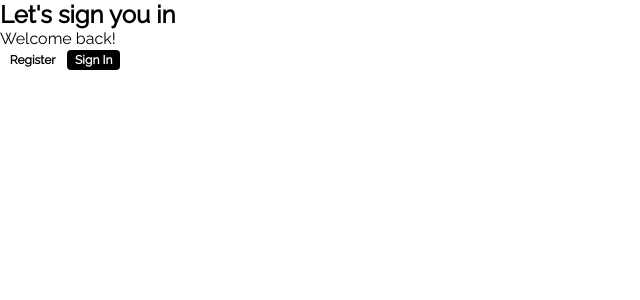
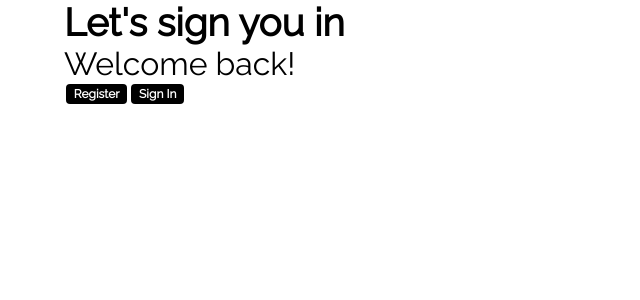
Before and after one commit to guilehm/friendly-potato, a React (Create React App) app in the folder animated/: page /login in a window 1280 px wide. Shown: the top 300 px of the page, without its empty margins (0-640 px from the left). Built offline with nearby package versions, Linux system fonts and the light colour scheme; no server answers.

Commit message:
css and html improvements

```diff
--- a/animated/src/components/Button/Button.styles.ts
+++ b/animated/src/components/Button/Button.styles.ts
@@ -17,4 +17,5 @@ export const Button = styled.a<ButtonType>`
   white-space: nowrap;
   line-height: 1;
   margin: 2px;
+  cursor: pointer;
 `
--- a/animated/src/templates/Login/Login.styles.ts
+++ b/animated/src/templates/Login/Login.styles.ts
@@ -2,12 +2,18 @@ import styled from 'styled-components'
 
 
 export const Container = styled.div`
-  width: 100vw;
-  height: 100vh;
+  width: 90vw;
+  margin: auto;
+`
+
+export const Section = styled.section`
+  /* text-align: center; */
 `
 
 export const Title = styled.h2`
+  font-size: 2.4rem;
 `
 
 export const Paragraph = styled.p`
+  font-size: 2rem;
 `
--- a/animated/src/templates/Login/Login.tsx
+++ b/animated/src/templates/Login/Login.tsx
@@ -4,10 +4,19 @@ import * as S from './Login.styles'
 
 const Login = (): JSX.Element => (
   <S.Container>
-    <S.Title>{'Let\'s sign you in'}</S.Title>
-    <S.Paragraph>Welcome back!</S.Paragraph>
-    <Button color="black" bgColor="white">Register</Button>
-    <Button>Sign In</Button>
+    <S.Section>
+      <header>
+        <S.Title>{'Let\'s sign you in'}</S.Title>
+        <S.Paragraph>Welcome back!</S.Paragraph>
+      </header>
+      <main>
+
+      </main>
+      <footer>
+        <Button>Register</Button>
+        <Button>Sign In</Button>
+      </footer>
+    </S.Section>
   </S.Container>
 )
 
```
